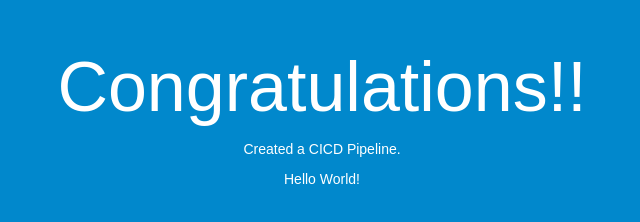
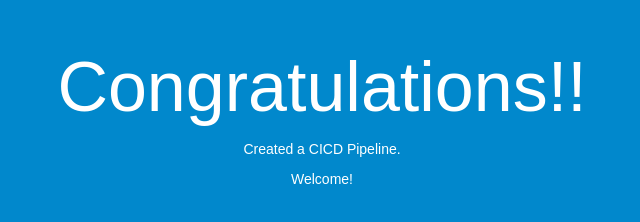
Before and after one commit to YeKoHein/AWSCodeDeploy, a plain HTML site: page index.html in a window 1280 px wide. Shown: the full height of the page, 318-958 px from the left. Drawn offline with Linux system fonts and the light colour scheme.

Commit message:
Update index.html

```diff
--- a/index.html
+++ b/index.html
@@ -28,7 +28,7 @@
   <div align="center">
 <h1>Congratulations!!</h1>
 <p>Created a CICD Pipeline.</p>
-    <p>Hello World!</p>
+    <p>Welcome!</p>
   </div>
 </body>
 </html>
```
